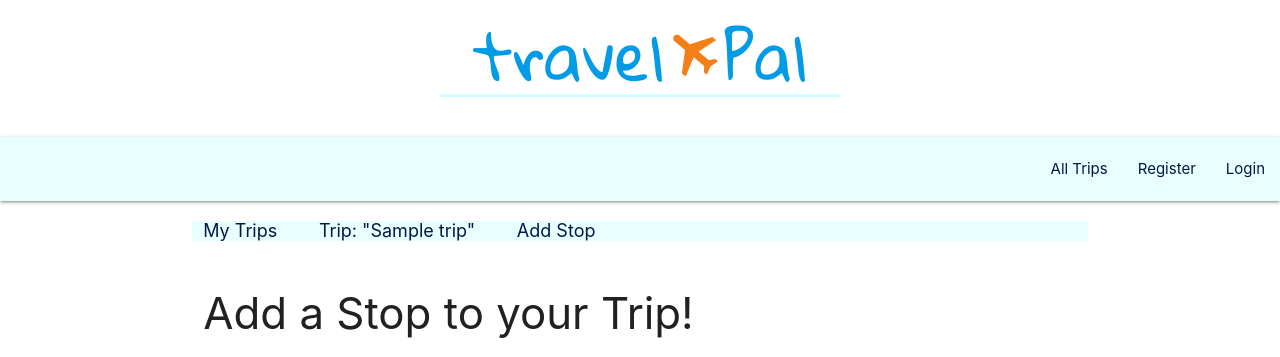
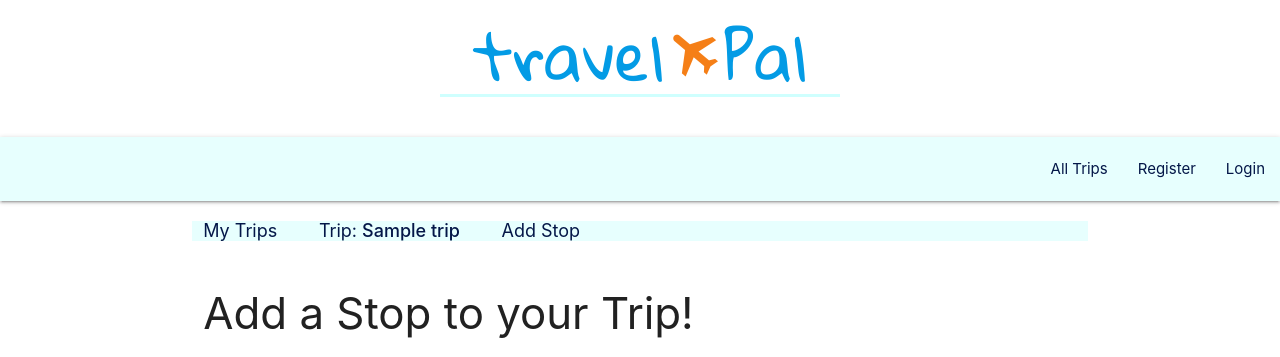
Before and after one commit to jyoung90ie/Event-Calendar, a Flask app: template templates/stop_add_edit.html in a window 1280 px wide. Shown: the top 357 px of the page. Run offline with Flask 2, Linux system fonts and the light colour scheme; the template is opened without the code that fills it: most values are stand-ins (such as "Sample title", 1, 10 or a date in 2020); some libraries are stand-ins or nearby versions.

Commit message:
Makes the breadcrumb trip name bold and consistent with other pages

```diff
--- a/templates/stop_add_edit.html
+++ b/templates/stop_add_edit.html
@@ -4,7 +4,8 @@
 
 {%- block header -%}
 <a href="{{ url_for('show_trips') }}" class="breadcrumb">My Trips</a>
-<a href="{{ url_for('trip_detailed', trip_id=trip['_id']) }}" class="breadcrumb">Trip: "{{ trip['name'] }}"</a>
+<a href="{{ url_for('trip_detailed', trip_id=trip['_id']) }}" class="breadcrumb">Trip:
+	<strong>{{ trip['name'] }}</strong></a>
 <a href="#!" class="breadcrumb">{{'Update' if action == 'update' else 'Add'}} Stop</a>
 {%- endblock -%}
 
```
